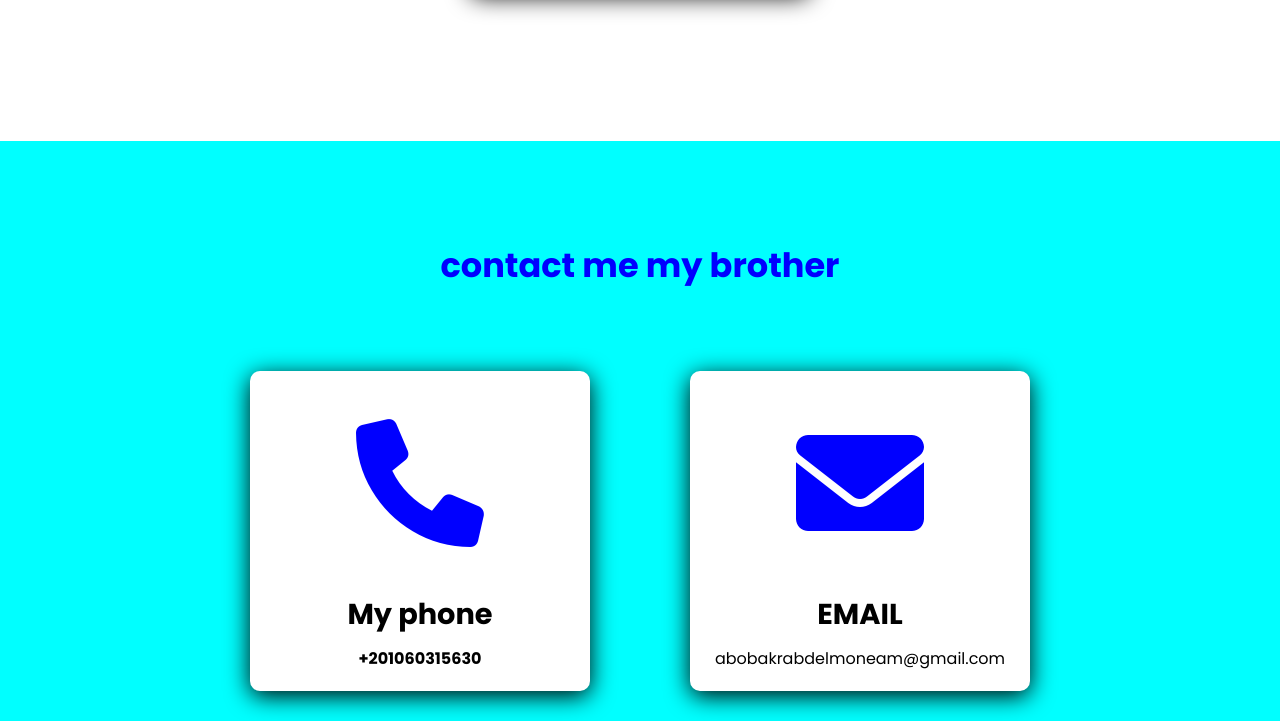
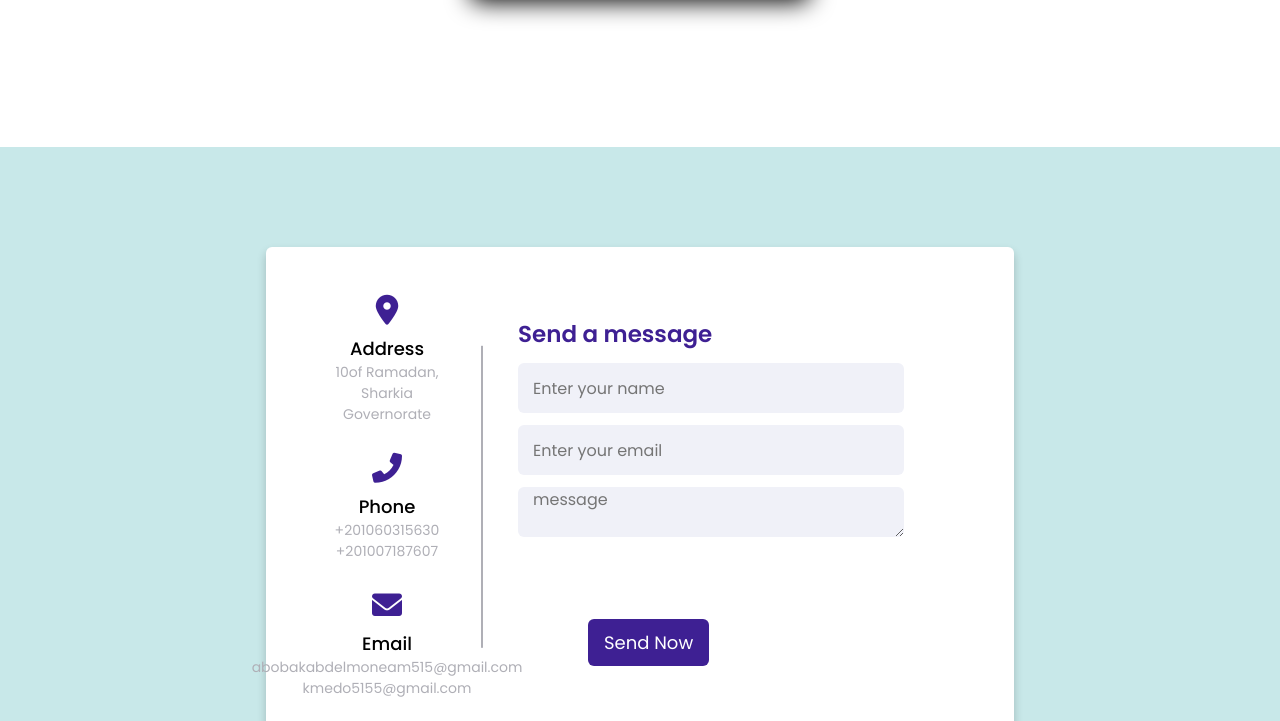
Before and after one commit to Abobakrabdelmoneam/My-projects, a plain HTML site: page index.html in a window 1280 px wide. Shown: the part 2079-2800 px from the top of the page. Drawn offline with Linux system fonts and the light colour scheme.

Commit message:
Create website me portfolio 1

```diff
--- a/index.html
+++ b/index.html
@@ -12,7 +12,7 @@
     <header>
         <a href="#" class="logo">Abobakr</a>
         <nav class="navigation">
-            <a href="#skilles">skilles</a>
+            <a href="#skills">skills</a>
             <a href="#contact">contact</a>
         </nav>
 
@@ -33,8 +33,8 @@
 
             </div>
         </section>
-        <section class="cards" id="skilles">
-            <h2 class="title">skilles</h2>
+        <section class="cards" id="skills">
+            <h2 class="title">skills</h2>
             <div class="content">
                 <div class="card">
                     <div class="icon">
@@ -64,29 +64,53 @@
                     </div>
                 </div>
             </div>
-        </section>
-        <section class="cards contact" id="contact">
-            <h2 class="title">contact me my brother</h2>
-            <div class="contact">
-                <div class="card">
-                    <div class="icon">
-                    <i class="fa-solid fa-phone"></i>
-                                   </div>
-                    <div class="info">
-                        <h3>My phone</h3>
-                        <h4 class="phone">+201060315630</h4>
-                    </div>
-                </div>
-                <div class="card">
-                    <div class="icon">
+        </section >
+        <section  class="body" id="contact">
 
-                        <i class="fas fa-envelope"></i>
-                        </div>
-                        <div class="info">
-                        <h3>EMAIL</h3>
-                    <p>abobakrabdelmoneam@gmail.com</p>
-                    </div>
+  <div class="container">
+    <div class="content">
+      <div class="left-side">
+        <div class="address details">
+          <i class="fas fa-map-marker-alt"></i>
+          <div class="topic">Address</div>
+          <div class="text-one">10of Ramadan,</div>
+          <div class="text-two">Sharkia Governorate</div>
+        </div>
+        <div class="phone details">
+          <i class="fas fa-phone-alt"></i>
+          <div class="topic">Phone</div>
+          <div class="text-one">+201060315630</div>
+          <div class="text-two">+201007187607</div>
+        </div>
+        <div class="email details">
+          <i class="fas fa-envelope"></i>
+          <div class="topic">Email</div>
+          <div class="text-one">abobakabdelmoneam515@gmail.com</div>
+          <div class="text-two">kmedo5155@gmail.com</div>
+        </div>
+      </div>
+      <div class="right-side">
+        <div class="topic-text">Send a message</div>
+      <form action="#">
+        <div class="input-box">
+          <input type="text" placeholder="Enter your name">
+        </div>
+        <div class="input-box">
+          <input type="text" placeholder="Enter your email">
+        </div>
+        <div class="input-box message-box">
+          <div class="input-box">
+      <textarea placeholder="message" required></textarea>
+          </div>
 
+        </div>
+        <div class="button">
+          <input type="button" value="Send Now" >
+        </div>
+      </form>
+    </div>
+    </div>
+  </div>
 
         </section>
 
--- a/master.css
+++ b/master.css
@@ -21,12 +21,12 @@ header{
     text-decoration: none;
     color: black;
     text-transform: capitalize;
-    font-weight: px;
+    font-weight:14 px;
     font-size: 2.8em;
 
 }
 .navigation a {
-    color: aquamarine;
+    color:blueviolet;
     text-decoration: none;
     font-size: 2.1em;
     font-weight: 800px;
@@ -105,7 +105,7 @@ section {
     display: flex;
     justify-content: center;
     color: blue;
-    font-size:2.1em;
+    font-size:2.3em;
     font-weight: 700;
     margin-bottom: 30px;
 }
@@ -143,18 +143,113 @@ section {
     font-weight: 700;
     margin: 10px;
 }
-.contact {
-    background-color: aqua;
-    width: 100%;
-    display: flex;
-    justify-content: center;
-    flex-direction:row ;
-    flex-wrap: wrap;
+
+.body{
+  width: 100%;
+  background: #c8e8e9;
+  display: flex;
+  align-items: center;
+  justify-content: center;
+}
+.container{
+  width: 85%;
+  background: #fff;
+  border-radius: 6px;
+  padding: 20px 60px 30px 40px;
+  box-shadow: 0 5px 10px rgba(0, 0, 0, 0.2);
 }
 
-.contact .info h3 {
-    color: black;
+.container .content .left-side{
+  width: 25%;
+  height: 100%;
+  display: flex;
+  flex-direction: column;
+  align-items: center;
+  justify-content: center;
+  margin-top: 14px;
+  position: relative;
 }
+.content .left-side::before{
+  content: '';
+  position: absolute;
+  height: 70%;
+  width: 2px;
+  right: -15px;
+  top: 50%;
+  transform: translateY(-50%);
+  background: #afafb6;
+}
+.content .left-side .details{
+  margin: 14px;
+  text-align: center;
+}
+.content .left-side .details i{
+  font-size: 30px;
+  color: #3e2093;
+  margin-bottom: 10px;
+}
+.content .left-side .details .topic{
+  font-size: 18px;
+  font-weight: 500;
+}
+.content .left-side .details .text-one,
+.content .left-side .details .text-two{
+  font-size: 14px;
+  color: #afafb6;
+}
+.container .content .right-side{
+  width: 75%;
+padding: 50px;
+
+}
+.content .right-side .topic-text{
+  font-size: 23px;
+  font-weight: 600;
+  color: #3e2093;
+}
+.right-side .input-box{
+  height: 50px;
+  width: 100%;
+  margin: 12px 0;
+}
+.right-side .input-box input,
+.right-side .input-box textarea{
+  height: 100%;
+  width: 100%;
+  border: none;
+  outline: none;
+  font-size: 16px;
+  background: #F0F1F8;
+  border-radius: 6px;
+  padding: 0 15px;
+}
+
+.right-side .button{
+  display: inline-block;
+  margin-bottom: 2px;
+
+}
+.right-side .button input[type="button"]{
+  color: #fff;
+  margin:70px ;
+  font-size: 18px;
+  outline: none;
+  border: none;
+  padding: 10px 16px;
+  border-radius: 6px;
+  background: #3e2093;
+  cursor: pointer;
+  transition: 0.8s ease;
+}
+.button input[type="button"]:hover{
+  background: #5029bc;
+  transform: scale(1.1);
+
+}
+
+
+
+
 .footer {
     background-color: #000016;
     color: white;
@@ -168,7 +263,7 @@ section {
 
 }
 .footer-title span {
-    color: blue;
+    color:#939de9;
 }
 .footer .social-icons a{
     font-size: 2.1em;
```
